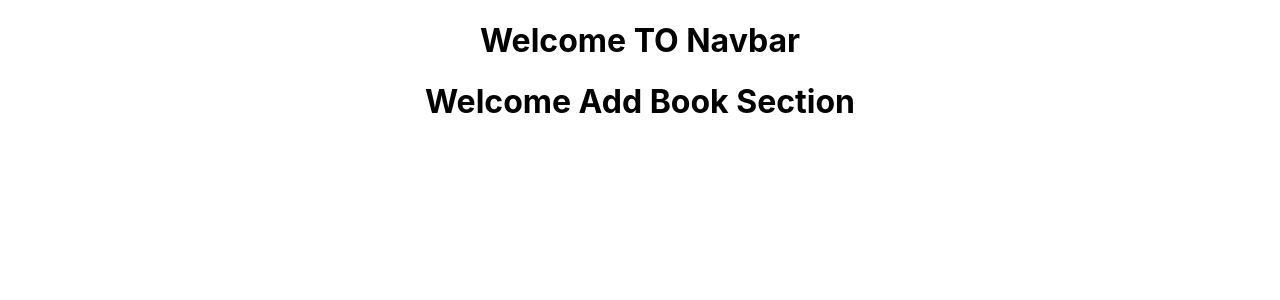
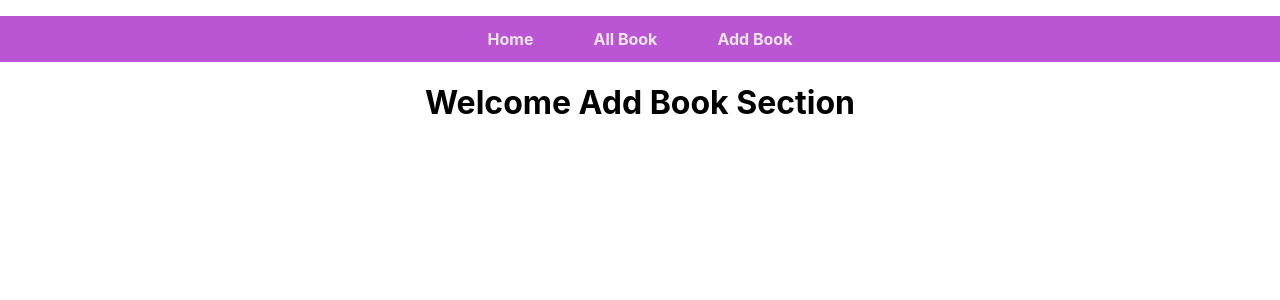
Before and after one commit to minhazul69/redux-todo-app, a React (Create React App) app: page /add-book in a window 1280 px wide. Shown: the top 300 px of the page. Built offline with nearby package versions, Linux system fonts and the light colour scheme.

Commit message:
navbar style done

```diff
--- a/src/App.js
+++ b/src/App.js
@@ -5,6 +5,7 @@ import Navbar from "./Shared/Navbar";
 import AddBook from "./Features/Book/AddBook";
 import EditBook from "./Features/Book/EditBook";
 import ErrorPage from "./Pages/ErrorPage";
+import BookView from "./Features/Book/BookView";
 
 function App() {
   return (
@@ -12,6 +13,7 @@ function App() {
       <Navbar />
       <Routes>
         <Route path="/" element={<Home />} />
+        <Route path="/all-book" element={<BookView />} />
         <Route path="/add-book" element={<AddBook />} />
         <Route path="/edit-book" element={<EditBook />} />
         <Route path="*" element={<ErrorPage />} />
--- a/src/Shared/Navbar.js
+++ b/src/Shared/Navbar.js
@@ -1,10 +1,21 @@
 import React from "react";
+import { NavLink } from "react-router-dom";
 
 const Navbar = () => {
   return (
-    <div>
-      <h1>Welcome TO Navbar</h1>
-    </div>
+    <nav className="nav-container">
+      <ul>
+        <li>
+          <NavLink to="/">Home</NavLink>
+        </li>
+        <li>
+          <NavLink to="/all-book">All Book</NavLink>
+        </li>
+        <li>
+          <NavLink to="/add-book">Add Book</NavLink>
+        </li>
+      </ul>
+    </nav>
   );
 };
 
--- a/src/index.css
+++ b/src/index.css
@@ -1,13 +1,31 @@
 body {
   margin: 0;
-  font-family: -apple-system, BlinkMacSystemFont, 'Segoe UI', 'Roboto', 'Oxygen',
-    'Ubuntu', 'Cantarell', 'Fira Sans', 'Droid Sans', 'Helvetica Neue',
+  font-family: -apple-system, BlinkMacSystemFont, "Segoe UI", "Roboto", "Oxygen",
+    "Ubuntu", "Cantarell", "Fira Sans", "Droid Sans", "Helvetica Neue",
     sans-serif;
   -webkit-font-smoothing: antialiased;
   -moz-osx-font-smoothing: grayscale;
 }
 
 code {
-  font-family: source-code-pro, Menlo, Monaco, Consolas, 'Courier New',
+  font-family: source-code-pro, Menlo, Monaco, Consolas, "Courier New",
     monospace;
 }
+
+/* WEBSITE STYLE */
+/* NAVBAR STYLE */
+.nav-container ul {
+  display: flex;
+  justify-content: center;
+  background-color: mediumorchid;
+  padding: 13px 0;
+}
+.nav-container ul li {
+  list-style: none;
+  margin: 0 30px;
+}
+.nav-container ul li a {
+  color: rgb(235, 229, 229);
+  text-decoration: none;
+  font-weight: bold;
+}
```
